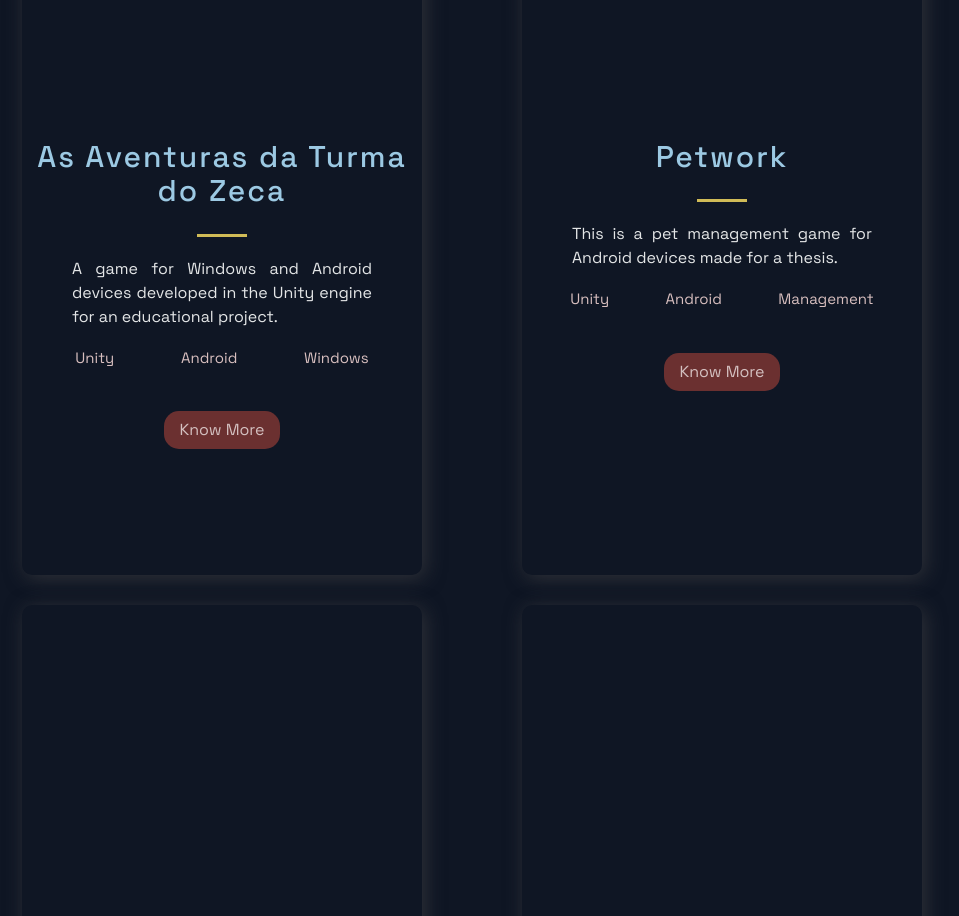
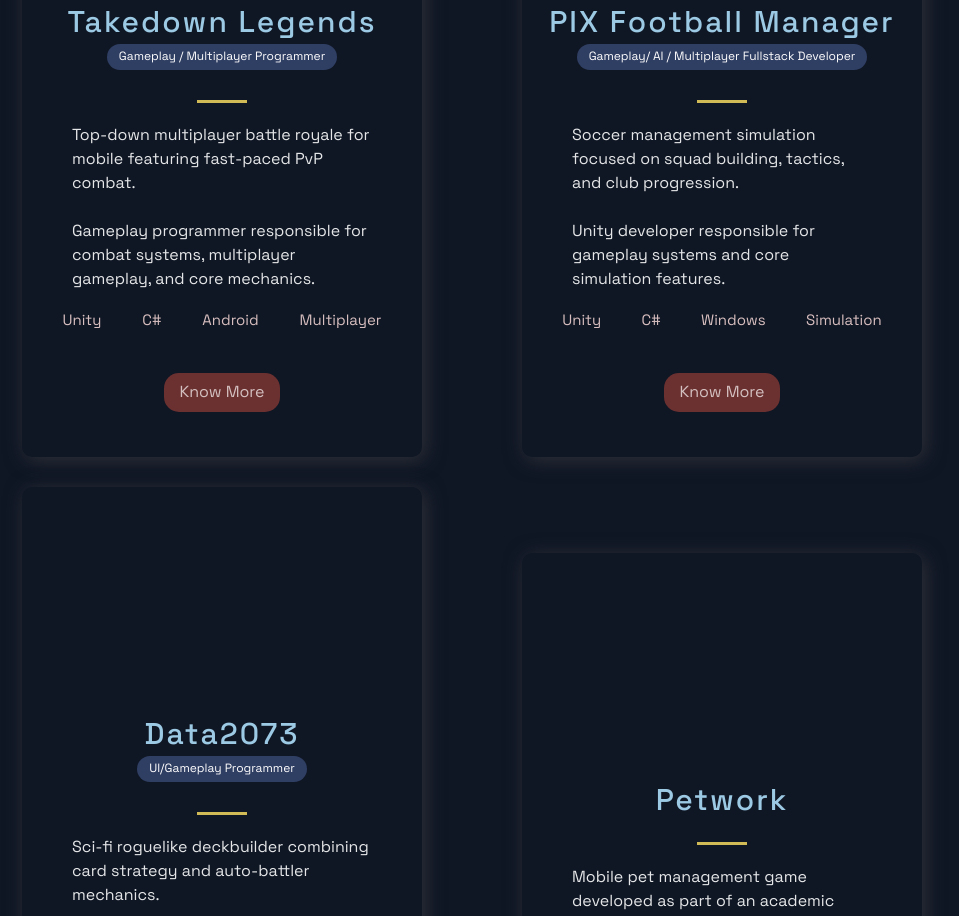
Before and after one commit to CaliloKZ/Portfolio, a Next.js app: page / in a window 1280 px wide. Shown: the part 1060-1976 px from the top of the page, without its empty margins (168-1127 px from the left). Built offline with nearby package versions, Linux system fonts and the light colour scheme.

Commit message:
added roles and featured field to projects, added newer projects

```diff
--- a/src/components/Footer/Footer.js
+++ b/src/components/Footer/Footer.js
@@ -8,10 +8,6 @@
   return (
     <FooterWrapper>
       <LinkList>
-        <LinkColumn>
-          <LinkTitle>Call</LinkTitle>
-          <LinkItem href="tel:5591982587759">+55 (91)98258-7759</LinkItem>
-        </LinkColumn>
         <LinkColumn>
           <LinkTitle>Email</LinkTitle>
           <LinkItem href="mailto:ckizan23@gmail.com">
--- a/src/components/Hero/Hero.js
+++ b/src/components/Hero/Hero.js
@@ -13,7 +13,7 @@
           I'm Calilo Kizan
         </SectionTitle>
         <SectionText>
-        I'm a passionate Unity developer from Brazil looking foward to make awesome games. I take a lot of joy in learning new tools and new technologies. My main skills are Unity, C# and a variety of Unity tools
+          I'm a Senior Unity Developer with shipped titles across Desktop, WebGL, Google Play, and the Apple App Store.
         </SectionText>
       </LeftSection>
     </Section>
--- a/src/components/Projects/Projects.js
+++ b/src/components/Projects/Projects.js
@@ -1,9 +1,24 @@
 import React from 'react';
 import ReactPlayer from 'react-player'
 
-import { BlogCard, CardInfo, ExternalLinks, GridContainer, HeaderThree, Hr, Tag, TagList, TitleContent, UtilityList, Img } from './ProjectsStyles';
+import {
+    BlogCard,
+    CardInfo,
+    ExternalLinks,
+    GridContainer,
+    HeaderThree,
+    Hr,
+    Tag,
+    TagList,
+    TitleContent,
+    UtilityList,
+    VideoWrapper,
+    Player
+} from './ProjectsStyles';
+
 import { Section, SectionDivider, SectionTitle } from '../../styles/GlobalComponents';
 import { projects } from '../../constants/constants';
+import { RoleBadge } from './ProjectsStyles';
 
 const opts = {
   height: '360px',
@@ -23,17 +38,20 @@
         return (
           <BlogCard key={i}>
             <div className='wrapper'>
+                <VideoWrapper>
+                    <Player>
                         <ReactPlayer
-               className='player'
-               playing={false}
                             url={p.video}
                             width='100%'
-               height='360px'
+                            height='100%'
                             controls
                         />
+                    </Player>
+                </VideoWrapper>
             </div>
             <TitleContent>
                 <HeaderThree title>{p.title}</HeaderThree>
+                {p.role && <RoleBadge>{p.role}</RoleBadge>}
                 <Hr />
             </TitleContent>
             <CardInfo className="card-info">{p.description}</CardInfo>
--- a/src/components/Projects/ProjectsStyles.js
+++ b/src/components/Projects/ProjectsStyles.js
@@ -27,7 +27,8 @@
   box-shadow: 3px 3px 20px rgba(80, 78, 78, 0.5);
   text-align: center;
   width: 400px;
-  height: 800px;
+  padding-bottom: 2rem;
+
   @media ${(props) => props.theme.breakpoints.sm} {
     width: 100%;
   }
@@ -71,13 +72,13 @@
   width: 100%;
   padding: 0 50px;
   color: #e4e6e7;
-  font-style: 2rem;
   line-height: 24px;
-  text-align: justify;
+  text-align: left;
+  white-space: pre-line;
+
   @media ${(props) => props.theme.breakpoints.sm} {
-    padding:.3rem
-
-}
+    padding: .3rem;
+  }
 `;
 
 
@@ -112,15 +113,26 @@
 font-size: 1.5rem;
 `
 
-export const wrapper = styled.div`
+export const VideoWrapper = styled.div`
   position: relative;
-  padding-top: 56.25% /* Player ratio: 100 / (1280 / 720) */
-  `
+  width: 100%;
+  padding-top: 56.25%;
+`
 
-  export const player = styled.div`
+export const Player = styled.div`
   position: absolute;
   top: 0;
   left: 0;
   width: 100%;
   height: 100%;
-  `
+`
+
+export const RoleBadge = styled.div`
+  background: #2f3e63;
+  color: #fff;
+  padding: 6px 12px;
+  border-radius: 20px;
+  font-size: 1.2rem;
+  display: inline-block;
+  margin-bottom: 10px;
+`
--- a/src/components/TimeLine/TimeLine.js
+++ b/src/components/TimeLine/TimeLine.js
@@ -46,7 +46,7 @@
     <Section id="about">
       <SectionTitle>About Me</SectionTitle>
       <SectionText>
-      I'm a Professional Unity developer with 3 years of experience. With intermediary fluency in the English language and currently act as the lead developer of projects focused on the educational field. But open to work on other fields.
+          I have 6+ years of Unity experience focused on gameplay systems, multiplayer, and custom Unity Editor tooling to empower designers and accelerate production workflows.
       </SectionText>
       <CarouselContainer ref={carouselRef} onScroll={handleScroll}>
         <>
--- a/src/constants/constants.js
+++ b/src/constants/constants.js
@@ -1,41 +1,72 @@
 export const projects = [
   {
-    title: 'As Aventuras da Turma do Zeca',
-    description: "A game for Windows and Android devices developed in the Unity engine for an educational project.",
-      video: 'https://www.youtube.com/watch?v=-V1spls2c3k',
-      tags: ['Unity', 'Android', 'Windows',],
-    visit: 'https://calilokzgames.vercel.app/#Zeca',
+    title: 'Takedown Legends',
+    featured: true,
+    role: 'Gameplay / Multiplayer Programmer',
+    description: `Top-down multiplayer battle royale for mobile featuring fast-paced PvP combat.
+
+Gameplay programmer responsible for combat systems, multiplayer gameplay, and core mechanics.`,
+    video: 'https://www.youtube.com/watch?v=k_N0ayjEGuw',
+    tags: ['Unity', 'C#', 'Android', 'Multiplayer'],
+    visit: 'https://calilokzgames.vercel.app/#TakedownLegends',
     id: 0,
   },
   {
-    title: 'Petwork',
-    description:"This is a pet management game for Android devices made for a thesis.",
-    video: 'https://www.youtube.com/watch?v=vXWogqGy_c0',
-    tags: ['Unity', 'Android', 'Management'],
-    visit: 'https://calilokzgames.vercel.app/#Petwork',
+    title: 'PIX Football Manager',
+    featured: true,
+    role: 'Gameplay/ AI / Multiplayer Fullstack Developer',
+    description: `Soccer management simulation focused on squad building, tactics, and club progression.
+
+Unity developer responsible for gameplay systems and core simulation features.`,
+    video: 'https://www.youtube.com/watch?v=VtDOAxf9OPg',
+    tags: ['Unity', 'C#', 'Windows', 'Simulation'],
+    visit: 'https://calilokzgames.vercel.app/#pixfootball',
     id: 1,
   },
   {
-    title: 'Manu',
-    description:"Manu is a HTML5 game developed for the 2022 GlobalGameJam, this year's theme was 'Duality', due to that, this game shows this theme introducing to the player the prejudice against trans people, whose suffer frequently because they don't fit on binary genders ideals",
-    video: 'https://www.youtube.com/watch?v=fb02DA0TvbA',
-      tags: ['Unity', 'HTML5', 'Puzzle'],
-    visit: 'https://calilokzgames.vercel.app/#Manu',
+    title: 'Data2073',
+    featured: true,
+    role: 'UI/Gameplay Programmer',
+    description: `Sci-fi roguelike deckbuilder combining card strategy and auto-battler mechanics.
+
+Gameplay programmer implementing combat systems and core gameplay features.`,
+    video: 'https://www.youtube.com/watch?v=Xc5rFrLcJEE',
+    tags: ['Unity', 'C#', 'Roguelike', 'Deckbuilder'],
+    visit: 'https://calilokzgames.vercel.app/#data2073',
     id: 2,
   },
   {
+    title: 'Petwork',
+    description: `Mobile pet management game developed as part of an academic thesis project.`,
+    video: 'https://www.youtube.com/watch?v=vXWogqGy_c0',
+    tags: ['Unity', 'Android', 'Simulation'],
+    visit: 'https://calilokzgames.vercel.app/#Petwork',
+    id: 3,
+  },
+  {
+    title: 'Manu',
+    description: `Narrative puzzle game created during Global Game Jam 2022 exploring the theme of duality and identity.`,
+    video: 'https://www.youtube.com/watch?v=fb02DA0TvbA',
+    tags: ['Unity', 'HTML5', 'Puzzle'],
+    visit: 'https://calilokzgames.vercel.app/#Manu',
+    id: 4,
+  },
+  {
+    title: 'As Aventuras da Turma do Zeca',
+    description: `Educational game developed in Unity for Windows and Android platforms.`,
+    video: 'https://www.youtube.com/watch?v=-V1spls2c3k',
+    tags: ['Unity', 'Android', 'Windows'],
+    visit: 'https://calilokzgames.vercel.app/#Zeca',
+    id: 5,
+  },
+  {
     title: 'Educational Games',
-    description: "A collection of HTML5 games developed in the Unity engine for an educational project.",
-      video: 'https://www.youtube.com/watch?v=KziabHgfecs',
-      tags: ['Unity', 'HTML5', 'Educational'],
+    description: `Collection of HTML5 educational games built with Unity for learning platforms.`,
+    video: 'https://www.youtube.com/watch?v=KziabHgfecs',
+    tags: ['Unity', 'HTML5', 'Educational'],
     visit: 'https://calilokzgames.vercel.app/#Educational',
-    id: 3,
+    id: 6,
   },
 ];
 
-export const TimeLineData = [
-  { year: 2019, text: 'Worked as a freelance developer', },
-  { year: 2019, text: 'Started working in a educational project', },
-  { year: 2021, text: 'Changed my degree to Digital Games', },
-  { year: 2022, text: 'Participated in my first Game Jam', },
-];
+export const TimeLineData = [ { year: 2019, text: 'Worked as a freelance developer', }, { year: 2019, text: 'Started working in a educational project', }, { year: 2021, text: 'Changed my degree to Digital Games', }, { year: 2022, text: 'Participated in my first Game Jam', }, ];
```
Also changed, not shown: 1 other file (tests, documents, lock files or other folders). Lines whose indentation alone changed are shown as unchanged.
